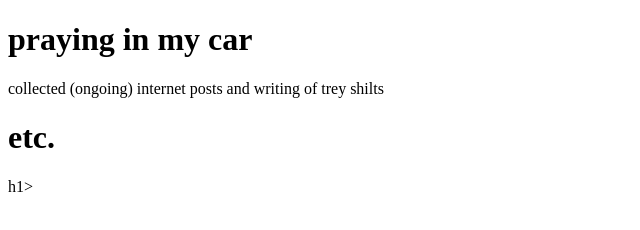
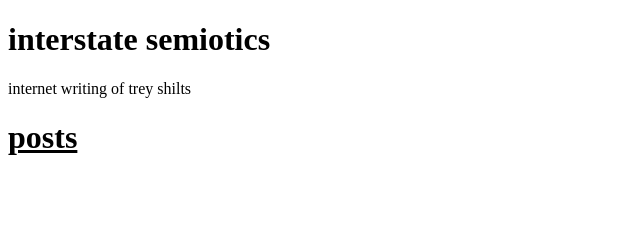
Before and after one commit to treyshilts/interstate-semiotics, a plain HTML site: page index.html in a window 1280 px wide. Shown: the whole page, without its empty margins (0-640 px from the left). Drawn offline with Linux system fonts and the light colour scheme; no server answers.

Commit message:
Update index.html

```diff
--- a/index.html
+++ b/index.html
@@ -4,10 +4,10 @@
     <title>interstate semiotics</title>
 </head>
 <body>
-    <h1>praying in my car</h1>
-    <p>collected (ongoing) internet posts and writing of trey shilts
+    <h1>interstate semiotics</h1>
+    <p>internet writing of trey shilts
     </p>
-    <h1>etc.</h1>h1>
+    <h1><u>posts</u></h1>
        <ul id="substack-feed"></ul>
 
     <script>
```
